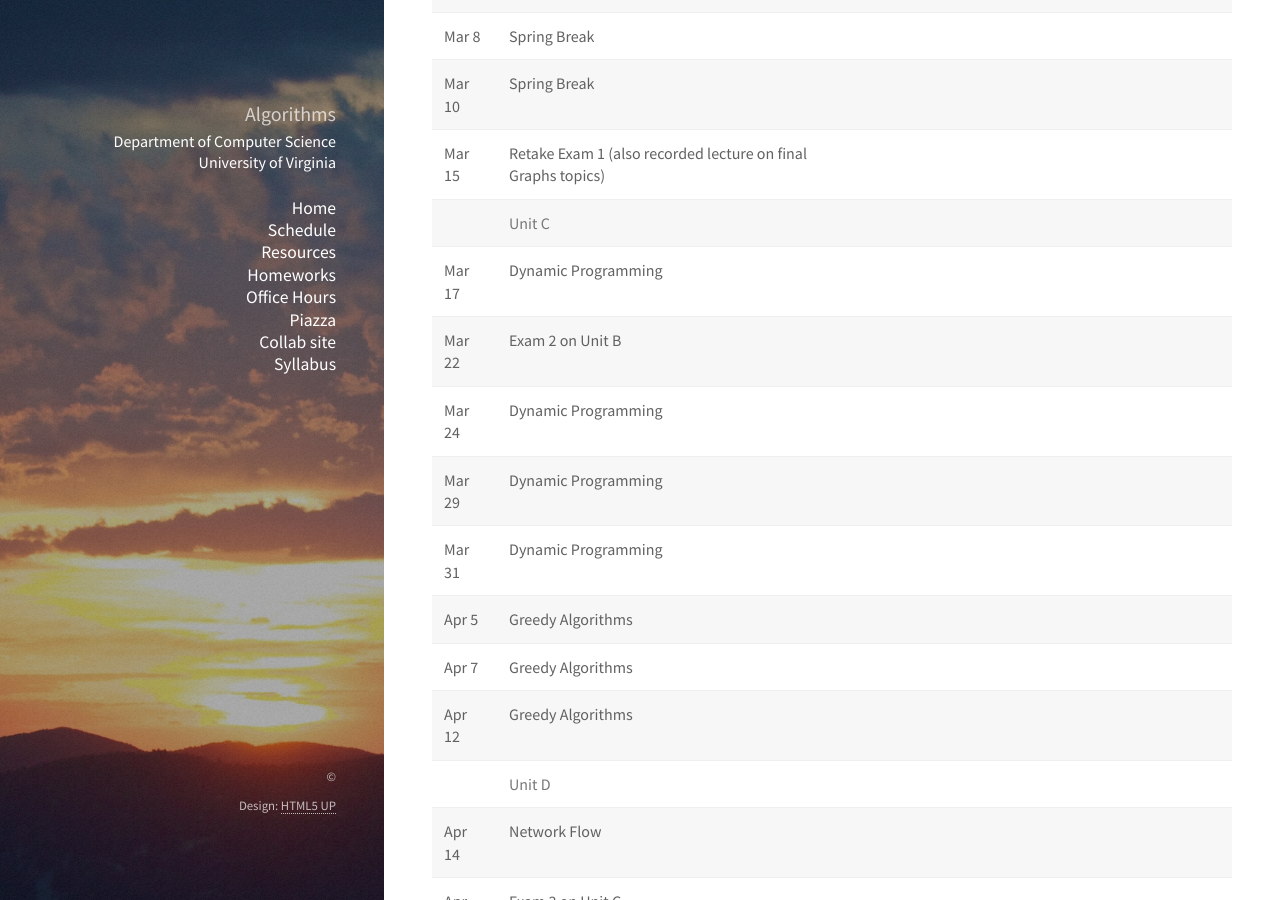
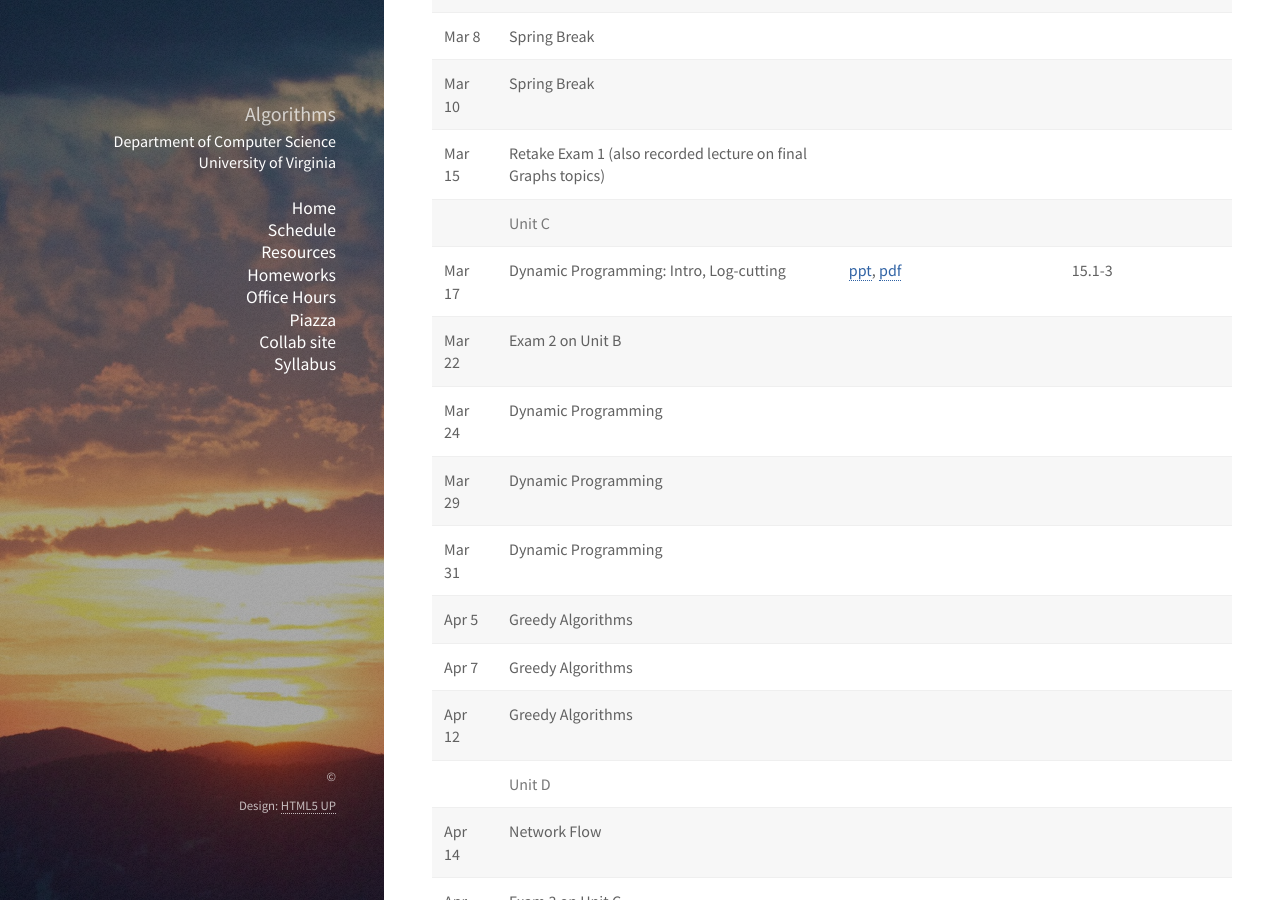
Before and after one commit to uva-cs/cs4102-s22, a Jekyll site: the page built from slides/schedule.md, in a window 1280 px wide and 900 px high, scrolled down 1172 px. Built offline with Jekyll 4.4.1, drawn with Linux system fonts in a browser that asks for light colours; nearby versions of some CDN libraries; library files that are not in the unit come from our copies.

Commit message:
Slides for first DP lecture

```diff
--- a/slides/schedule.md
+++ b/slides/schedule.md
@@ -28,7 +28,7 @@ This is a tentative schedule of topics addressed.  As we go through the semester
 | Mar 10  | Spring Break                                                  |                                                                                                                      |          |                                   |
 | Mar 15  | Retake Exam 1 (also recorded lecture on final Graphs topics)  |                                                                                                                      |          |                                   |
 |         | **Unit C**                                                    |                                                                                                                      |          |                                   |
-| Mar 17  | Dynamic Programming                                           |                                                                                                                      |          |                                   |
+| Mar 17  | Dynamic Programming: Intro, Log-cutting                       | [ppt](cs4102-C-lecture1.pptx), [pdf](cs4102-C-lecture1.pdf)                                                          | 15.1-3   |                               |
 | Mar 22  | Exam 2 on Unit B                                              |                                                                                                                      |          |                                   |
 | Mar 24  | Dynamic Programming                                           |                                                                                                                      |          |                                   |
 | Mar 29  | Dynamic Programming                                           |                                                                                                                      |          |                                   |
```
Also changed, not shown: 2 other files.
